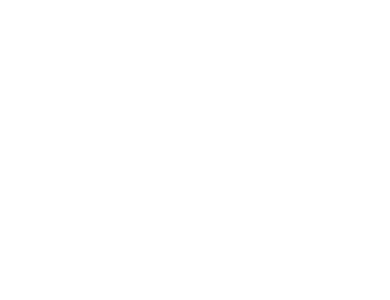
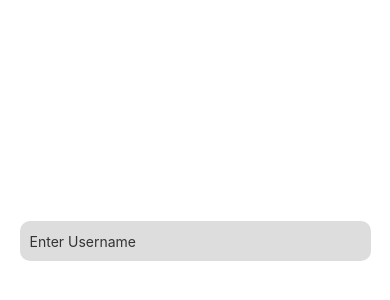
Before and after one commit to collinskoech11/ReactNativeAuthentication, a React Native app in the folder rnauth/: screen / in a window 390 px wide. Shown: the part 176-476 px from the top of the page. Built offline with nearby package versions, Linux system fonts and the light colour scheme.

Commit message:
login screen update

```diff
--- a/rnauth/App.js
+++ b/rnauth/App.js
@@ -1,22 +1,10 @@
 import { StatusBar } from 'expo-status-bar';
 import React from 'react';
 import { StyleSheet, Text, View } from 'react-native';
-import loginScreen from './screens/loginScreen';
+import LoginScreen from './screens/LoginScreen';
 
 export default function App() {
   return (
-    <View style={styles.container}>
-      <loginScreen/>
-      <StatusBar style="auto" />
-    </View>
+    <LoginScreen/>
   );
 }
-
-const styles = StyleSheet.create({
-  container: {
-    flex: 1,
-    backgroundColor: '#fff',
-    alignItems: 'center',
-    justifyContent: 'center',
-  },
-});
--- /dev/null
+++ b/rnauth/screens/LoginScreen.js
@@ -0,0 +1,51 @@
+import React from 'react';
+import { View, Text, StyleSheet, TextInput } from 'react-native';
+
+
+ class LoginScreen extends React.Component {
+    render() {
+        return (
+            <View
+                style={styles.container}
+            >
+                <View
+                    style={styles.formWrapper}
+                >
+                    <View
+                         style={styles.formRow}
+                    >
+                        <TextInput
+                            style={styles.textInput}
+                            placeholder="Enter Username"
+                            placeholderTextColor="#333"
+                        />
+                    </View>
+
+                </View>
+            </View>
+        )
+    }
+}
+
+export default LoginScreen;
+
+const styles = StyleSheet.create({
+    container: {
+        height: "100%",
+        alignItems: "center",
+        justifyContent: "center"
+    },
+    formWrapper: {
+        width: "90%"
+    },
+    formRow: {
+        marginBottom: 10
+    },
+    textInput: {
+        backgroundColor: "#ddd",
+        height: 40,
+        paddingHorizontal: 10,
+        borderRadius: 10,
+        color: "#333"
+    }
+})
--- a/rnauth/screens/loginScreen.js
+++ /dev/null
@@ -1,26 +0,0 @@
-import React from 'react';
-import { View, Text, StyleSheet } from 'react-native';
-
-
-export class loginScreen extends React.Component {
-    render() {
-        return (
-            <View
-                styes={styles.container}
-            >
-                <Text>Login Screen </Text>
-            </View>
-        )
-    }
-}
-
-export default loginScreen;
-
-const styles = StyleSheet.create({
-    container: {
-        height: "99%",
-        alighItems: "center",
-        justifyContent: "center",
-        color:"black"
-    }
-})
```
